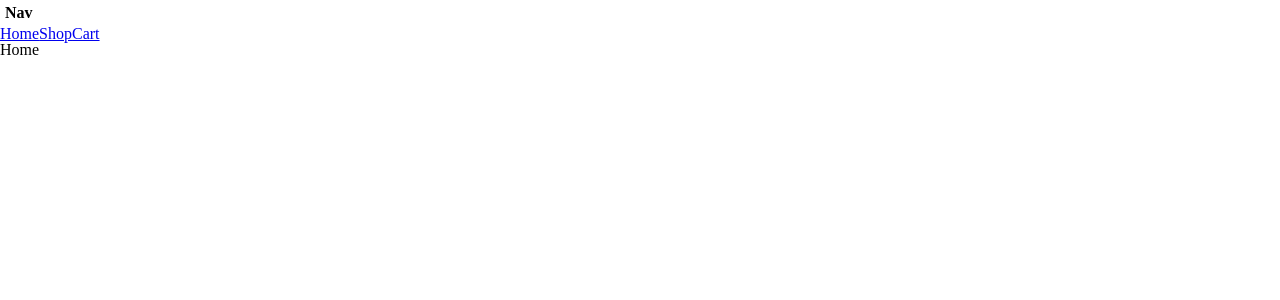
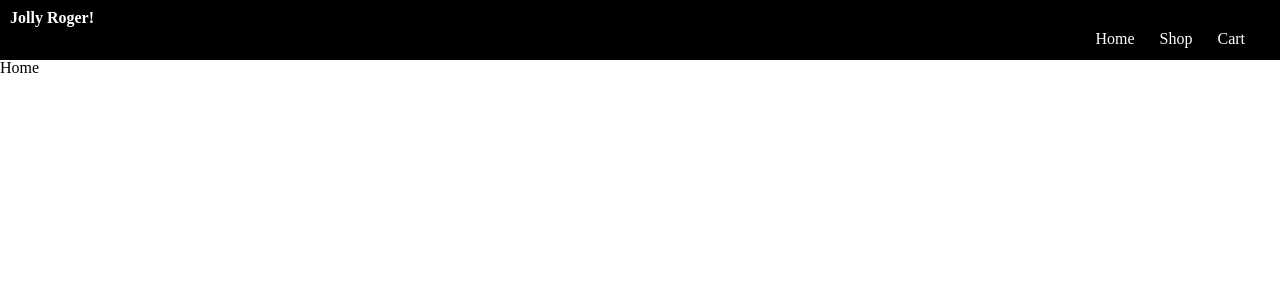
Before and after one commit to Azzryel/ship-shopping-cart-react, a React (Create React App) app: page / in a window 1280 px wide. Shown: the top 300 px of the page. Built offline with nearby package versions, Linux system fonts and the light colour scheme.

Commit message:
style nav

```diff
--- a/src/components/Nav.js
+++ b/src/components/Nav.js
@@ -1,11 +1,13 @@
 import React from "react";
 import { Link } from "react-router-dom";
+import "../styles/nav.css";
 
 const Nav = () => {
 
     return (
         <nav>
-            <h5> Nav </h5>
+            <h5> Jolly Roger! </h5>
+            <div className="link-container">
             <Link to="/">
                 <span>Home</span>
             </Link>
@@ -15,6 +17,7 @@ const Nav = () => {
             <Link to="/cart">
                 <span>Cart</span>
             </Link>
+            </div>
         </nav>
     )
 };
--- /dev/null
+++ b/src/styles/nav.css
@@ -0,0 +1,22 @@
+nav {
+    background-color: black;
+    color: white;
+    height: 50px;
+    padding: 5px;
+}
+
+span {
+    display: inline-block;
+    margin-right: 25px;
+    color: white;
+}
+
+span:hover {
+    color: royalblue;
+    border-bottom: 3px solid royalblue;
+}
+
+.link-container {
+    position: absolute;
+    right: 10px;
+}
```
